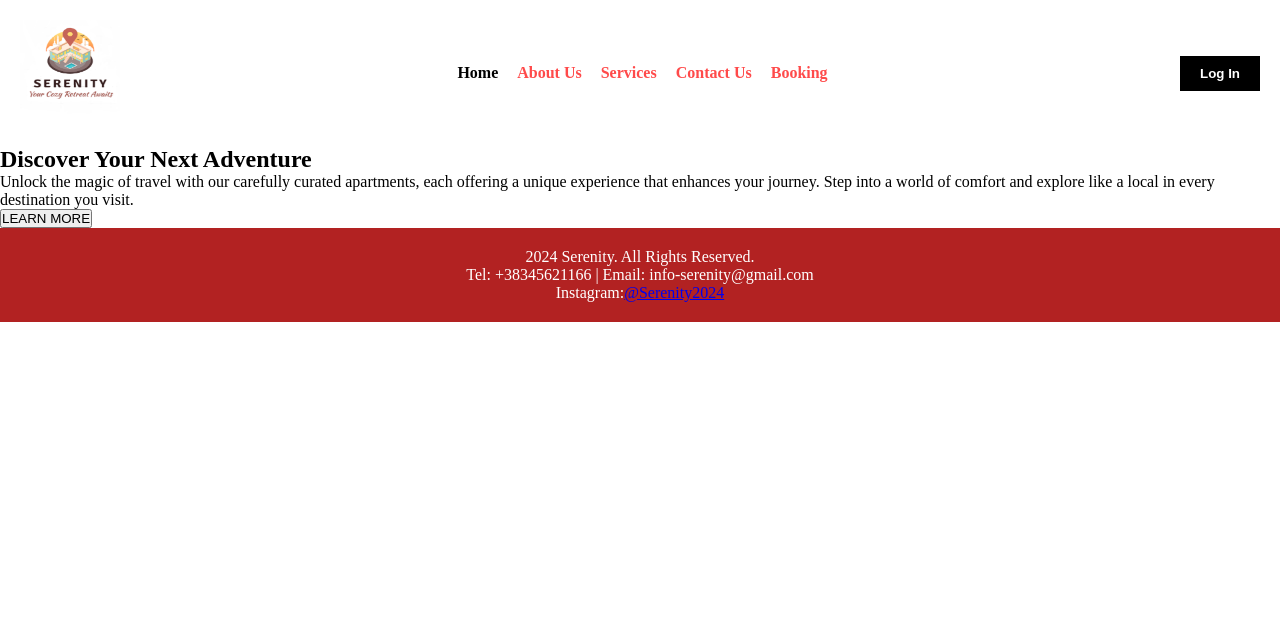
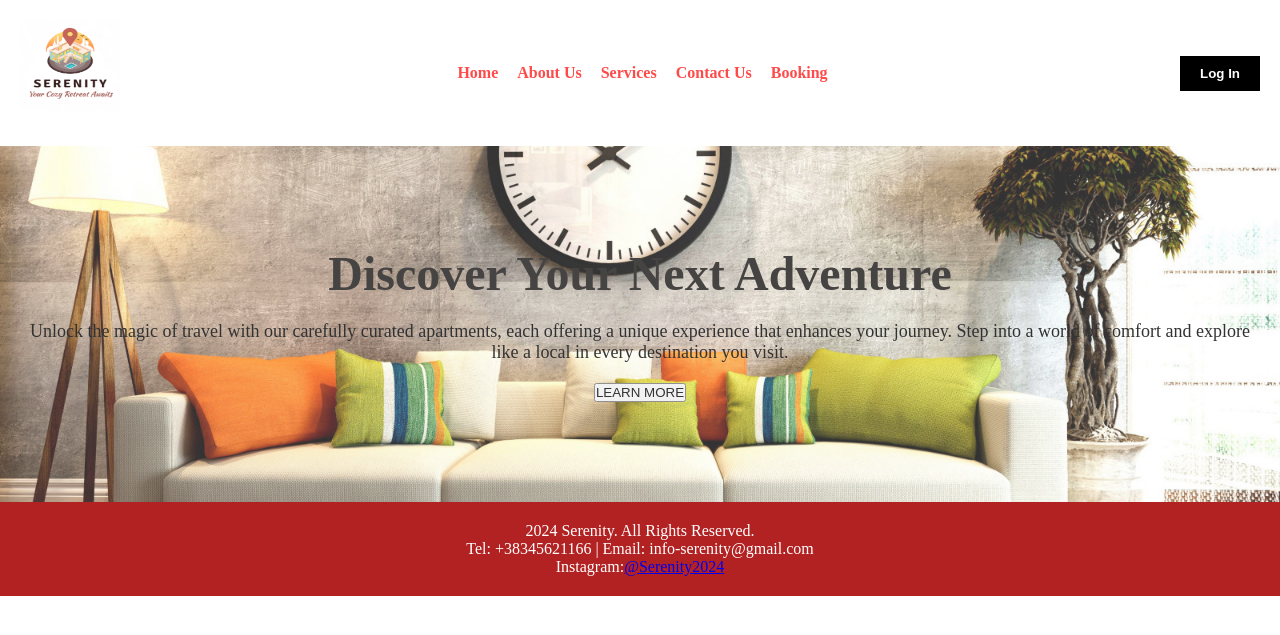
Before and after one commit to eldasahitii/Airbnb, a PHP site: page /Home.html in a window 1280 px wide. Shown: the top 635 px of the page. Run offline with PHP 8.4, Linux system fonts and the light colour scheme.

Commit message:
Styled class main-content

```diff
--- a/Home.html
+++ b/Home.html
@@ -12,7 +12,7 @@
             <img src="./images/logo.png" alt="">
         </div>
             <nav>
-                <a href="#home" class="active">Home</a>
+                <a href="#home">Home</a>
                 <a href="#about">About Us</a>
                 <a href="#services">Services</a>
                 <a href="#contact">Contact Us</a>
--- a/style.css
+++ b/style.css
@@ -9,6 +9,7 @@ header{
 }
 .navbar{
     display: flex;
+    align-items: center;
     justify-content: space-between;
     align-items: center;
 }
@@ -39,6 +40,33 @@ header{
     font-weight: bold;
     cursor: pointer;
 }
+.main{
+    background-image: url('./images/img1.jpg');
+    background-position: center;
+    text-align: center;
+    position: relative;
+    padding: 100px 20px;
+    background-size: cover;
+    opacity: 0.8;
+}
+.main-content h1{
+    font-size:48px;
+    color: #191515;
+    margin-bottom: 20px;
+
+}
+.main-content p{
+       font-size: 18px;
+       margin-bottom: 20px;
+}
+
+
+
+
+
+
+
+
 .footer{
     position: fixed;
     bottom: 0;
```
Also changed, not shown: images/img1.jpg (added).
